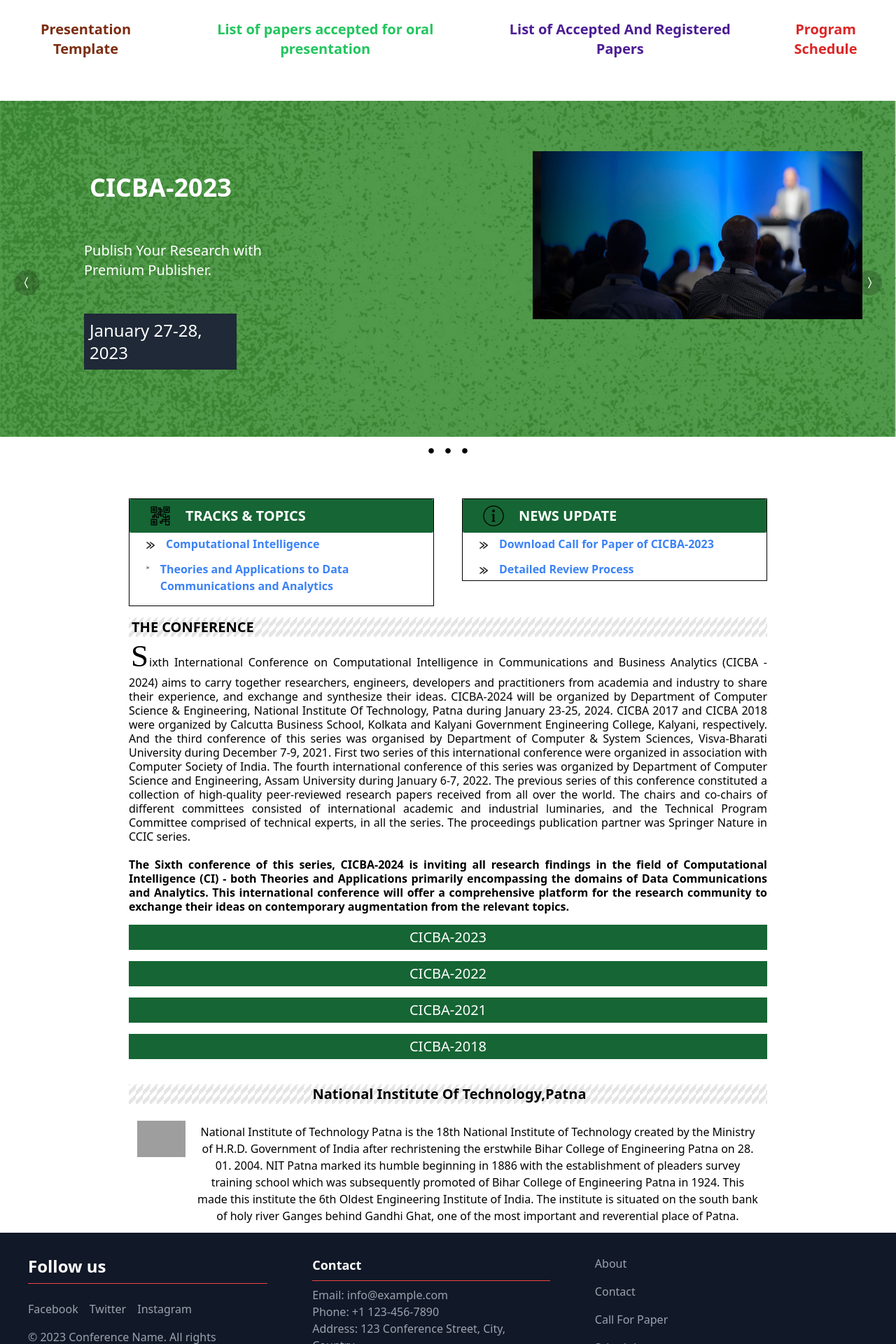
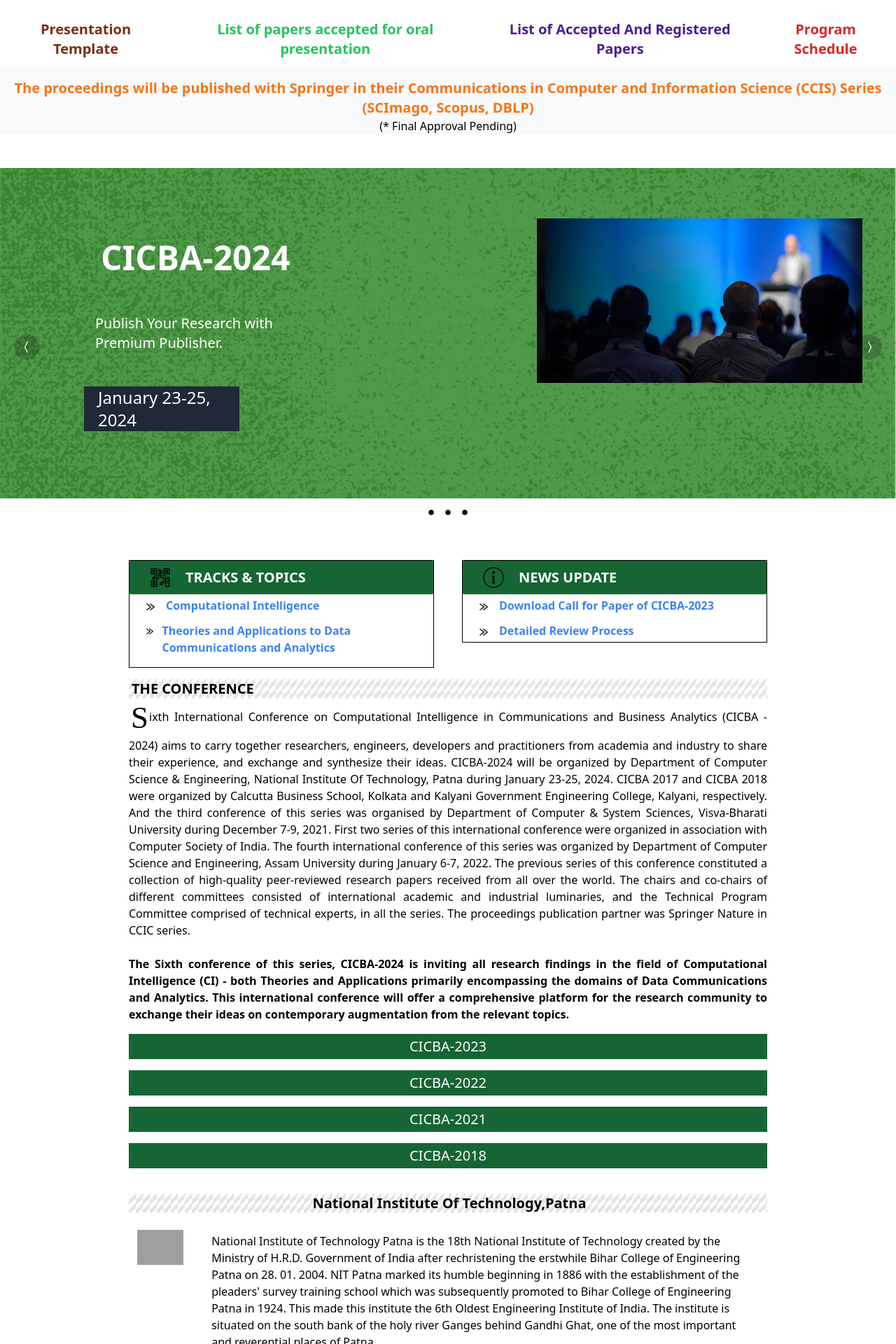
Before and after one commit to Ashutosh-1302/CICBA24, a Next.js app: page / in a window 1280 px wide. Shown: the part 880-2800 px from the top of the page at 70% size. Built offline with nearby package versions, Linux system fonts and the light colour scheme; grey boxes are pictures that could not be loaded.

Commit message:
Added 3 new pages in Venue and improved responsiveness

```diff
--- /dev/null
+++ b/app/Venue/Accomodation/page.js
@@ -0,0 +1,11 @@
+import CallForPaper from '@/components/CallForPaper/CallForPaper'
+import LaLayout from '@/components/LayLayout'
+import React from 'react'
+
+export default function Page() {
+  return (
+  <LaLayout>
+    <CallForPaper/>
+  </LaLayout>
+  )
+}
--- /dev/null
+++ b/app/Venue/Location/page.js
@@ -0,0 +1,11 @@
+import Contact from '@/components/Contact/Contact'
+import LaLayout from '@/components/LayLayout'
+import React from 'react'
+
+export default function Page() {
+  return (
+  <LaLayout>
+    <Contact/>
+  </LaLayout>
+  )
+}
--- /dev/null
+++ b/app/Venue/TourGuide/page.js
@@ -0,0 +1,11 @@
+import CallForPaper from '@/components/CallForPaper/CallForPaper'
+import LaLayout from '@/components/LayLayout'
+import React from 'react'
+
+export default function Page() {
+  return (
+  <LaLayout>
+    <CallForPaper/>
+  </LaLayout>
+  )
+}
--- a/components/CallForPaper/CallForPaper.js
+++ b/components/CallForPaper/CallForPaper.js
@@ -3,7 +3,7 @@ import React from 'react'
 export default function () {
   return (
     <div>
-        <h1 className='text-3xl font-semibold font-sarif p-5 bg-slate-400'>To be updated soon.</h1>
+        <h1 className='text-4xl font-semibold font-sarif p-5 bg-green-500'>To be updated soon.</h1>
     </div>
 
   )
--- a/components/Conference.js
+++ b/components/Conference.js
@@ -32,7 +32,7 @@ export const Conference = () => {
                 paddingTop: "0",
                 marginRight: "auto",
                 fontSize: "16px",
-                ineHeight: "1",
+                lineHeight: "1.5",
               }}
             >
               <span
@@ -45,6 +45,7 @@ export const Conference = () => {
                   paddingLeft: "3px",
                   paddingBottom: "0px",
                   fontFamily: "Times New Roman",
+                  verticalAlign: "middle",
                 }}
               >
                 S
@@ -74,7 +75,6 @@ export const Conference = () => {
               <br />
               <br />
               <strong>
-                {" "}
                 The Sixth conference of this series, CICBA-2024 is inviting all
                 research findings in the field of Computational Intelligence (CI) -
                 both Theories and Applications primarily encompassing the domains
@@ -85,10 +85,7 @@ export const Conference = () => {
               </strong>
             </p>
           </div>
-          <div
-            className="text-xl text-white pt-4 w-full"
-            id="button"
-          >
+          <div className="text-xl text-white pt-4 w-full" id="button">
             <div className="flex flex-col space-y-4">
               <div className="bg-green-800">
                 <div className="block px-2 py-1">
@@ -143,7 +140,7 @@ export const Conference = () => {
       </div>
 
       <div className="pt-4">
-      <h2
+        <h2
           className="text-center text-xl font-bold pl-1"
           style={{
             background:
@@ -155,16 +152,26 @@ export const Conference = () => {
         >
           National Institute Of Technology,Patna
         </h2>
-        <div className="flex flex-row space-x-4 pb-3 p-3" id="institute" >
+        <div className="flex flex-row space-x-4 pb-3 p-3" id="institute">
           <div className="pt-3">
             <img src="Assets/nitpatna.jpg" className="" alt="" />
           </div>
-          <div className="pt-4 pl-6=">
-  <p style={{ marginLeft: 0 }}>
-  National Institute of Technology Patna is the 18th National Institute of Technology created by the Ministry of H.R.D. Government of India after rechristening the erstwhile Bihar College of Engineering Patna on 28. 01. 2004. NIT Patna marked its humble beginning in 1886 with the establishment of pleaders survey training school which was subsequently promoted of Bihar College of Engineering Patna in 1924. This made this institute the 6th Oldest Engineering Institute of India.  The institute is situated on the south bank of holy river Ganges behind Gandhi Ghat, one of the most important and reverential place of Patna.
-  </p>
-</div>
-</div>
+          <div className="pt-4 pl-6">
+            <p style={{ marginLeft: 0, textAlign: "left" }}>
+              National Institute of Technology Patna is the 18th National
+              Institute of Technology created by the Ministry of H.R.D.
+              Government of India after rechristening the erstwhile Bihar
+              College of Engineering Patna on 28. 01. 2004. NIT Patna marked
+              its humble beginning in 1886 with the establishment of the
+              pleaders' survey training school which was subsequently promoted
+              to Bihar College of Engineering Patna in 1924. This made this
+              institute the 6th Oldest Engineering Institute of India. The
+              institute is situated on the south bank of the holy river Ganges
+              behind Gandhi Ghat, one of the most important and reverential
+              places of Patna.
+            </p>
+          </div>
+        </div>
       </div>
     </>
   );
--- a/components/CoverPageComponents/Carousely.js
+++ b/components/CoverPageComponents/Carousely.js
@@ -9,23 +9,23 @@ export default function Carousely() {
   const slides = [
     {
       id: "1",
-      name: "CICBA-2023",
+      name: "CICBA-2024",
       para: "Publish Your Research with Premium Publisher.",
-      date: "January 27-28, 2023",
+      date: "January 23-25, 2024",
       url: "/Assets/slide1.jpg",
     },
     {
       id: "2",
-      name: "CICBA-2023",
+      name: "CICBA-2024",
       para: "Listen from Pioneer Speakers.",
-      date: "January 27-28, 2023",
-      url: "Assets/slide2.jpg",
+      date: "January 23-25, 2024",
+      url: "Assets/slide1.jpg",
     },
     {
       id: "3",
-      name: "CICBA-2023",
+      name: "CICBA-2024",
       para: "Meet Fabulous Personalities.",
-      date: "January 27-28, 2023",
+      date: "January 23-25, 2024",
       url: "/Assets/slide1.jpg",
     },
   ];
@@ -74,9 +74,9 @@ export default function Carousely() {
           >
             <div className="flex flex-row p-12 space-x-60">
               <div className="pl-6">
-                <h2 className="text-4xl text-white font-bold m-14">{slides[currentIndex].name}</h2>
-                <p className="text-xl text-white m-12">{slides[currentIndex].para}</p>
-                <h3 className="text-2xl text-white bg-gray-800 w-1/2 p-2 m-12">{slides[currentIndex].date}</h3>
+                <h2 className="text-5xl text-white font-semibold m-14 pl-4">{slides[currentIndex].name}</h2>
+                <p className="text-xl text-white m-12 pl-4">{slides[currentIndex].para}</p>
+                <h3 className="text-2xl text-white bg-gray-800 w-1/2 m-12 pl-5">{slides[currentIndex].date}</h3>
               </div>
               <div className="w-1/2 relative pt-6 pl-3">
                 {isSmallView ? (
--- a/components/CoverPageComponents/Footer.js
+++ b/components/CoverPageComponents/Footer.js
@@ -39,10 +39,12 @@ const Footer = () => {
         <div className="mb-6 lg:mb-0">
           <h4 className="text-lg font-bold mb-2">Contact</h4>
           <hr className="border-red-500 my-2" />
-          <p className="text-gray-400">Email: info@example.com</p>
-          <p className="text-gray-400">Phone: +1 123-456-7890</p>
-          <p className="text-gray-400">
-            Address: 123 Conference Street, City, Country
+          <p className="text-gray-400 pt-1">Email: jps@nitp.ac.in</p>
+          <p className="text-gray-400 pt-1">Phone: +91 85211 59014</p>
+          <p className="text-gray-400 py-1">
+          Organizing Chairs/Program Chairs,CICBA-2023,<br/>
+        National Institute Of Technology Patna,<br/>
+        Ashok Rajpath, Patna - 800005.
           </p>
           <p className="text-gray-400 mt-4">* Final Approval Pending</p>
         </div>
--- a/components/CoverPageComponents/Holder.js
+++ b/components/CoverPageComponents/Holder.js
@@ -3,10 +3,10 @@ import React from "react";
 export default function Holder() {
   return (
     <div
-    className="flex justify-center items-flex-end"
+    className="flex justify-center items-flex-end "
     >
       <div
-        className="pt-6 p-4 shadow-s shadow-gray-800 justify-center mx-auto relative flex flex-row flex-wrap flex-auto gap-x-44 sm:gap-y-6"
+        className="pt-6 p-4 shadow-sm shadow-gray-800 justify-center mx-auto relative flex flex-row flex-wrap flex-auto gap-x-44 sm:gap-y-6"
         style={{ display: "inline-flex" }}
       >
         <div>
--- a/components/Dates/Dates.js
+++ b/components/Dates/Dates.js
@@ -2,7 +2,7 @@ import React from 'react'
 
 export default function Dates() {
   return (
-    <div className='bg-slate-700 p-5'>
+    <div className='bg-green-500 p-5'>
    <h2 className='font-bold text-white text-2xl'>Conference is between: 23-25 Jan 2024</h2>
     </div>
   )
--- a/components/Layout.js
+++ b/components/Layout.js
@@ -8,7 +8,7 @@ const Layout = ({ children }) => {
   return (
     <div className="w-full flex flex-col items-center overflow-x-hidden">
       {/* Fixed content at the top */}
-      <div className="bg-gray-50 py-4 text-center">
+      <div className="bg-white py-4 text-center">
         <h2 className="text-xl font-semibold">
           Sixth International Conference on
         </h2>
@@ -57,9 +57,12 @@ const Layout = ({ children }) => {
           </a>
         </div>
       </div>
-
+      <div className="bg-gray-50 text-center pt-4 w-full">
+      <h2 className="text-xl font-bold text-orange-500">The proceedings will be published with Springer in their Communications in Computer and Information Science (CCIS) Series (SCImago, Scopus, DBLP)</h2>
+       <p className='inline-block'>  (* Final Approval Pending)</p>
+      </div>
       {/* Content from each page */}
-      <Carousely/>
+      <Carousely className="mt-0"/>
       <div className="w-full max-w-7xl mx-auto px-4 sm:px-6 lg:px-8">{children}</div>
 
       {/* Footer */}
--- a/components/Navbar/MyLinks.js
+++ b/components/Navbar/MyLinks.js
@@ -73,9 +73,9 @@ export const links = [
     sublinks: [
       {
         sublink: [
-          { name: "- Venue", href: "/Venue" },
-          { name: "- Accomdation", href: "/Accomodation" },
-          { name: "- Tour Guide", href: "/TourGuide" },
+          { name: "- Venue", href: "/Venue/Location" },
+          { name: "- Accomdation", href: "/Venue/Accomodation" },
+          { name: "- Tour Guide", href: "/Venue/TourGuide" },
         ],
       },
     ],
--- a/components/Tracks/Tracks&Topic.js
+++ b/components/Tracks/Tracks&Topic.js
@@ -30,7 +30,7 @@ export default function TracksTopic() {
             <ExpandableList />
             <div className="flex flex-row">
               <div className="justify-left h-15 pt-2 pr-4">
-                <img src="./Assets/rightarrow.png" className="w-8 pl-5" />
+                <img src="./Assets/rightarrow.png" className="w-8 pl-[16px] ml-1" />
               </div>
               <div className="pb-3">
                 <a className="text-blue-500 font-semibold text-l">
```
